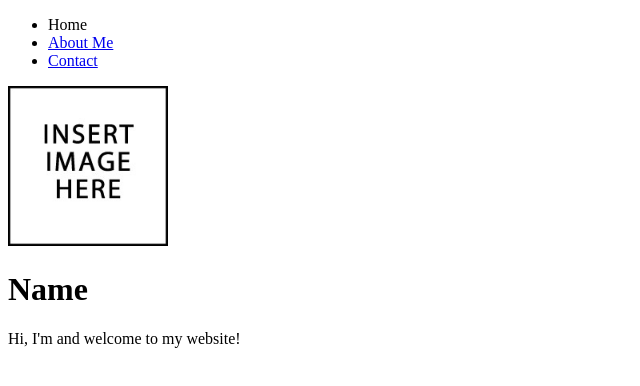
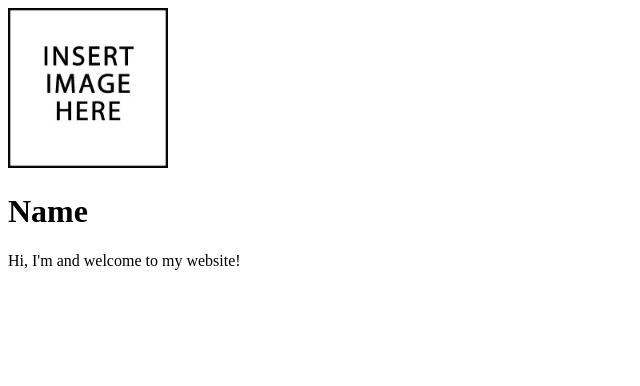
Before and after one commit to demo-html/demo-html.github.io, a plain HTML site: page index.html in a window 1280 px wide. Shown: the whole page, without its empty margins (0-640 px from the left). Drawn offline with Linux system fonts and the light colour scheme.

Commit message:
Update index.html

```diff
--- a/index.html
+++ b/index.html
@@ -2,19 +2,8 @@
 <html lang="en" dir="ltr">
   <head>
     <meta charset="utf-8">
-    <link href="css/style.css" rel="stylesheet" type="text/css">
-    <link href="favicon.png" rel="shortcut icon" type="img/png">
     <title>Name | Home</title>
   </head>
-  <header>
-    <nav>
-      <ul>
-        <li class="selected">Home</li>
-        <li><a href="about-me.html">About Me</a></li>
-        <li><a href="contact.html">Contact</a></li>
-      </ul>
-    </nav>
-  </header>
   <body>
     <img src="images/Insert_Image_Here.webp" alt="Picture" height="160">
     <h1 id="name">Name</h1>
```
